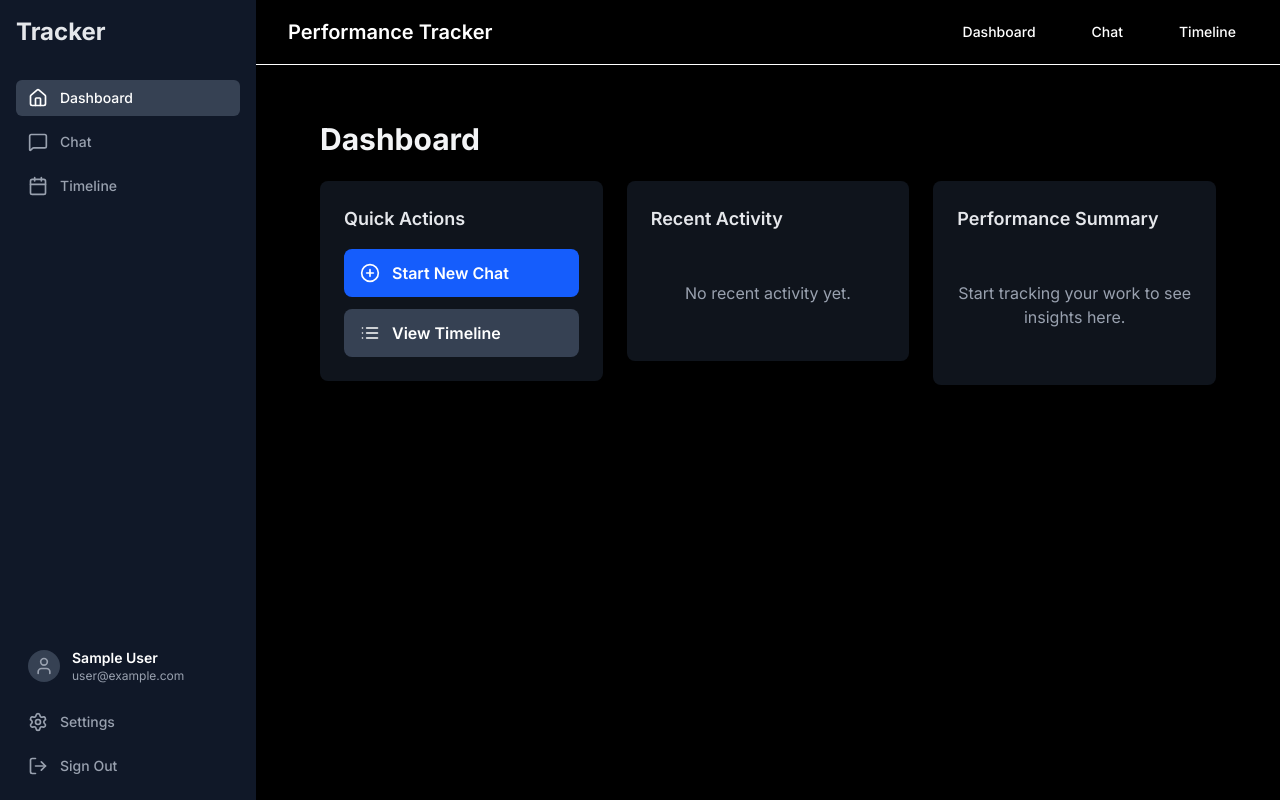
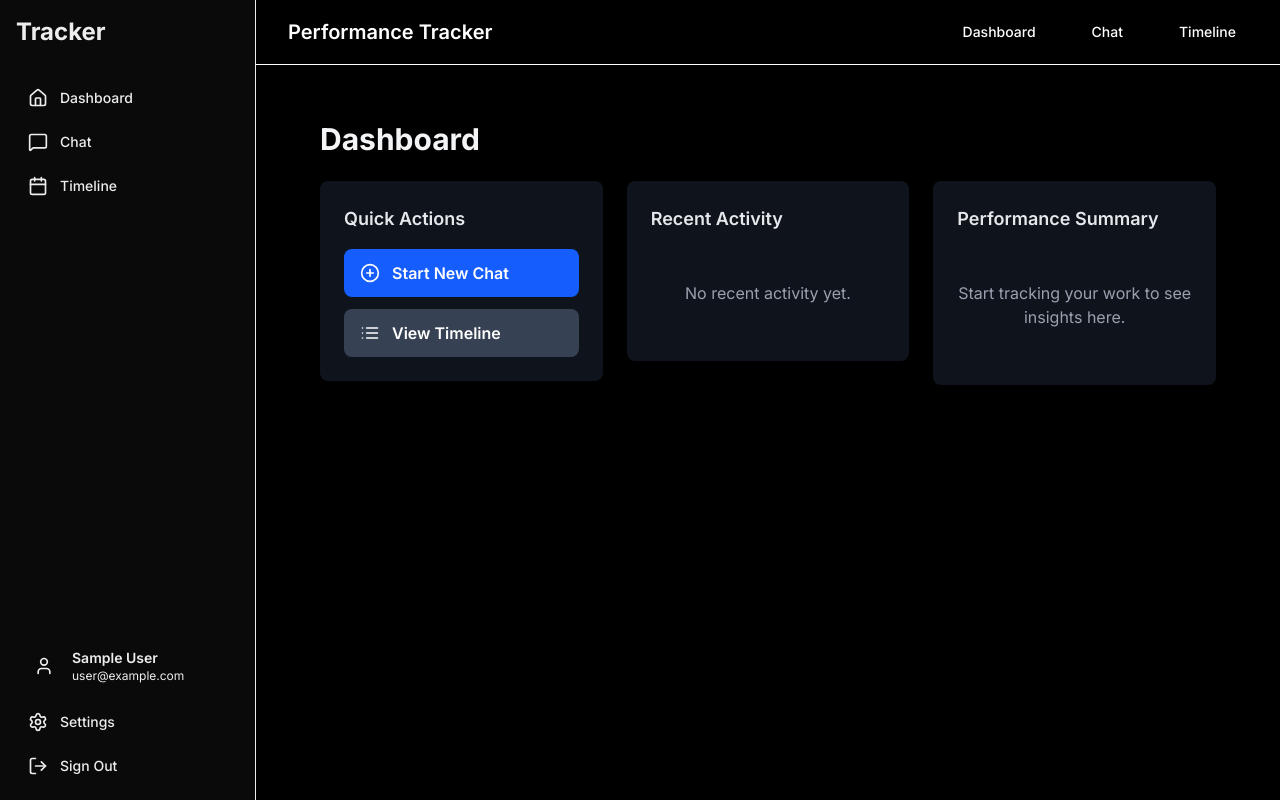
Before and after one commit to uttej-vsk/performance-log, a Next.js app: page /dashboard in a window 1280 px wide. Built offline with nearby package versions, Linux system fonts and the light colour scheme; no server answers; sample sign-in values are in the browser's storage.

Commit message:
Update Sidebar to use CSS variables for dark mode
cgen-635e7359a0e54ae38b0d2b6b872f3362

```diff
--- a/src/components/layout/Sidebar.tsx
+++ b/src/components/layout/Sidebar.tsx
@@ -1,24 +1,31 @@
-"use client"
+"use client";
 
-import Link from "next/link"
-import { usePathname } from "next/navigation"
-import { Home, MessageSquare, Calendar, Settings, LogOut, User } from "lucide-react"
-import { signOut, useSession } from "next-auth/react"
-import { cn } from "@/lib/utils"
+import Link from "next/link";
+import { usePathname } from "next/navigation";
+import {
+  Home,
+  MessageSquare,
+  Calendar,
+  Settings,
+  LogOut,
+  User,
+} from "lucide-react";
+import { signOut, useSession } from "next-auth/react";
+import { cn } from "@/lib/utils";
 
 const mainNavLinks = [
   { href: "/dashboard", label: "Dashboard", icon: Home },
   { href: "/chat", label: "Chat", icon: MessageSquare },
   { href: "/dashboard/timeline", label: "Timeline", icon: Calendar },
-]
+];
 
 export default function Sidebar() {
-  const pathname = usePathname()
-  const { data: session } = useSession()
+  const pathname = usePathname();
+  const { data: session } = useSession();
 
   return (
-    <aside className="w-64 flex-shrink-0 bg-gray-900 text-gray-200 flex flex-col p-4">
-      <div className="text-2xl font-bold mb-8">Tracker</div>
+    <aside className="w-64 flex-shrink-0 bg-card border-r border-border text-card-foreground flex flex-col p-4">
+      <div className="text-2xl font-bold mb-8 text-foreground">Tracker</div>
       <nav className="flex-1 space-y-2">
         {mainNavLinks.map(({ href, label, icon: Icon }) => (
           <Link
@@ -27,8 +34,8 @@ export default function Sidebar() {
             className={cn(
               "flex items-center gap-3 px-3 py-2 rounded-md text-sm font-medium transition-colors",
               pathname === href
-                ? "bg-gray-700 text-white"
-                : "text-gray-400 hover:bg-gray-800 hover:text-white"
+                ? "bg-accent text-accent-foreground"
+                : "text-muted-foreground hover:bg-accent/50 hover:text-accent-foreground",
             )}
           >
             <Icon className="h-5 w-5" />
@@ -37,16 +44,16 @@ export default function Sidebar() {
         ))}
       </nav>
       <div className="mt-auto">
-        <div className="p-3 rounded-md hover:bg-gray-800 transition-colors group">
+        <div className="p-3 rounded-md hover:bg-accent/50 transition-colors group">
           <div className="flex items-center gap-3">
-            <div className="w-8 h-8 rounded-full bg-gray-700 flex items-center justify-center">
-              <User className="h-5 w-5 text-gray-400" />
+            <div className="w-8 h-8 rounded-full bg-muted flex items-center justify-center">
+              <User className="h-5 w-5 text-muted-foreground" />
             </div>
             <div className="flex-1">
-              <p className="text-sm font-semibold text-white truncate">
+              <p className="text-sm font-semibold text-foreground truncate">
                 {session?.user?.name || "User"}
               </p>
-              <p className="text-xs text-gray-400 truncate">
+              <p className="text-xs text-muted-foreground truncate">
                 {session?.user?.email || "No email"}
               </p>
             </div>
@@ -57,8 +64,8 @@ export default function Sidebar() {
           className={cn(
             "flex items-center gap-3 mt-2 px-3 py-2 rounded-md text-sm font-medium transition-colors",
             pathname === "/dashboard/settings"
-              ? "bg-gray-700 text-white"
-              : "text-gray-400 hover:bg-gray-800 hover:text-white"
+              ? "bg-accent text-accent-foreground"
+              : "text-muted-foreground hover:bg-accent/50 hover:text-accent-foreground",
           )}
         >
           <Settings className="h-5 w-5" />
@@ -66,12 +73,12 @@ export default function Sidebar() {
         </Link>
         <button
           onClick={() => signOut()}
-          className="w-full flex items-center gap-3 mt-2 px-3 py-2 rounded-md text-sm font-medium text-gray-400 hover:bg-gray-800 hover:text-white transition-colors"
+          className="w-full flex items-center gap-3 mt-2 px-3 py-2 rounded-md text-sm font-medium text-muted-foreground hover:bg-accent/50 hover:text-accent-foreground transition-colors"
         >
           <LogOut className="h-5 w-5" />
           <span>Sign Out</span>
         </button>
       </div>
     </aside>
-  )
+  );
 }
```
